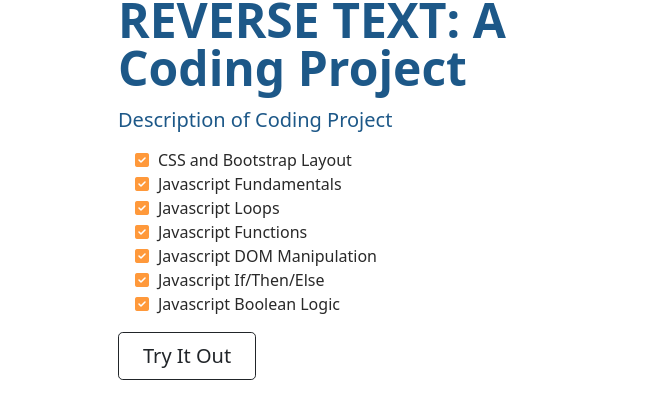
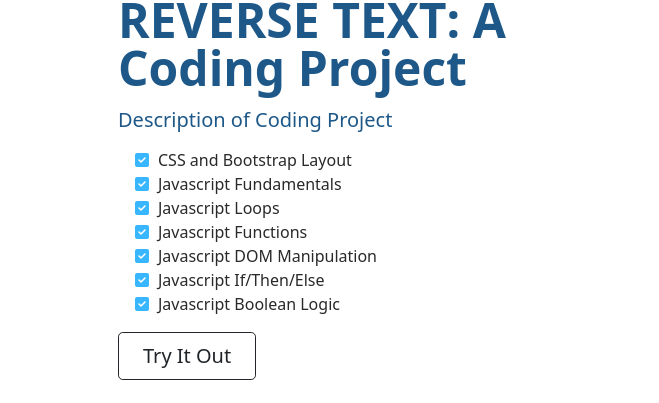
Before and after one commit to RicardoCruz21/ReverseText, a plain HTML site: page index.html in a window 1280 px wide. Shown: the part 100-503 px from the top of the page, 0-659 px from the left. Drawn offline with nearby package versions, Linux system fonts and the light colour scheme.

Commit message:
checkbox color changed
changed the checkbox color on the home page to match the logo style

```diff
--- a/css/site.css
+++ b/css/site.css
@@ -47,7 +47,7 @@
 }
 
 .checklist >li i{
-    color: var(--secondary-color);
+    color: #38b6ff;
 }
 
 code[class*="language-"],
```
